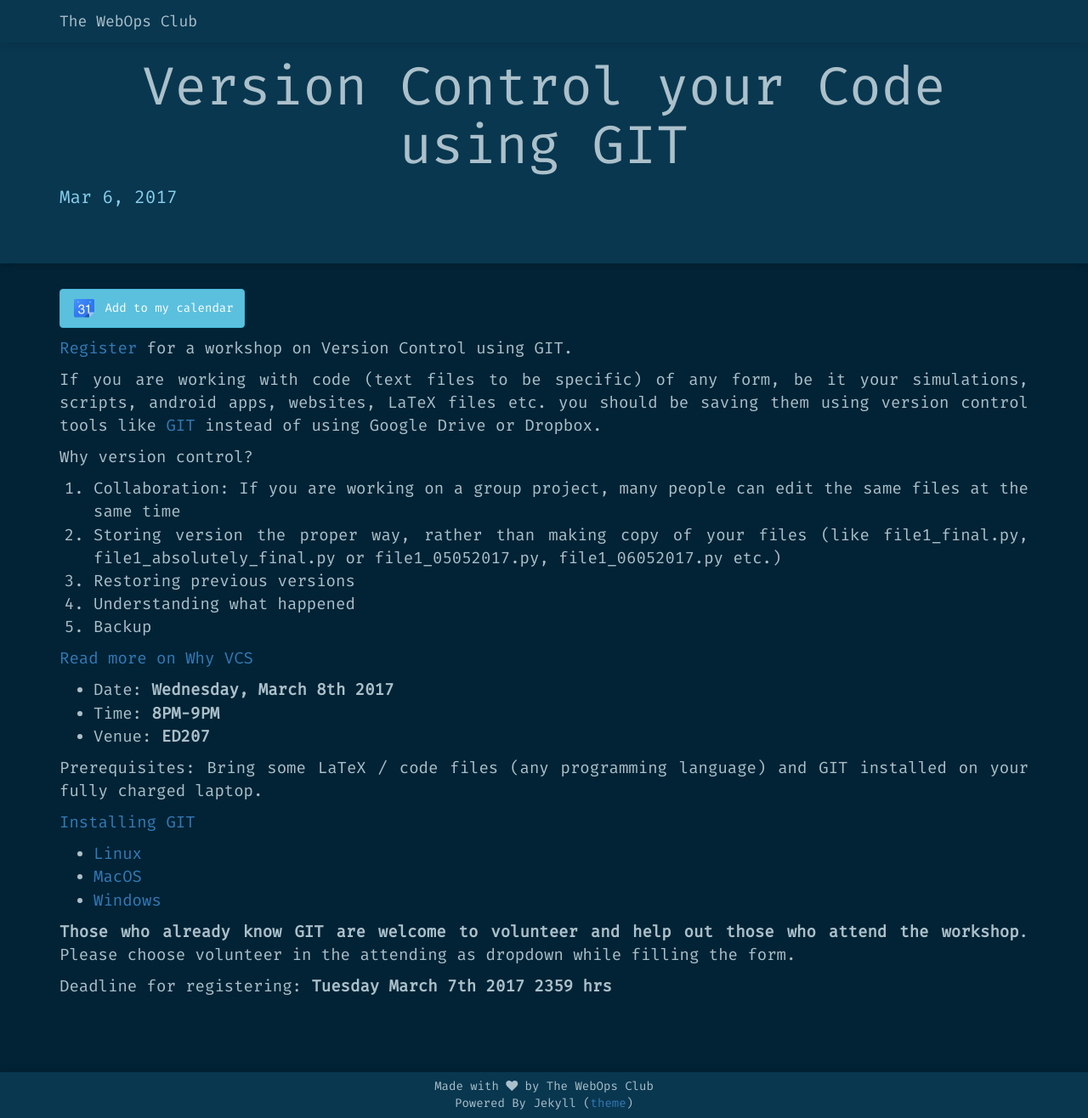
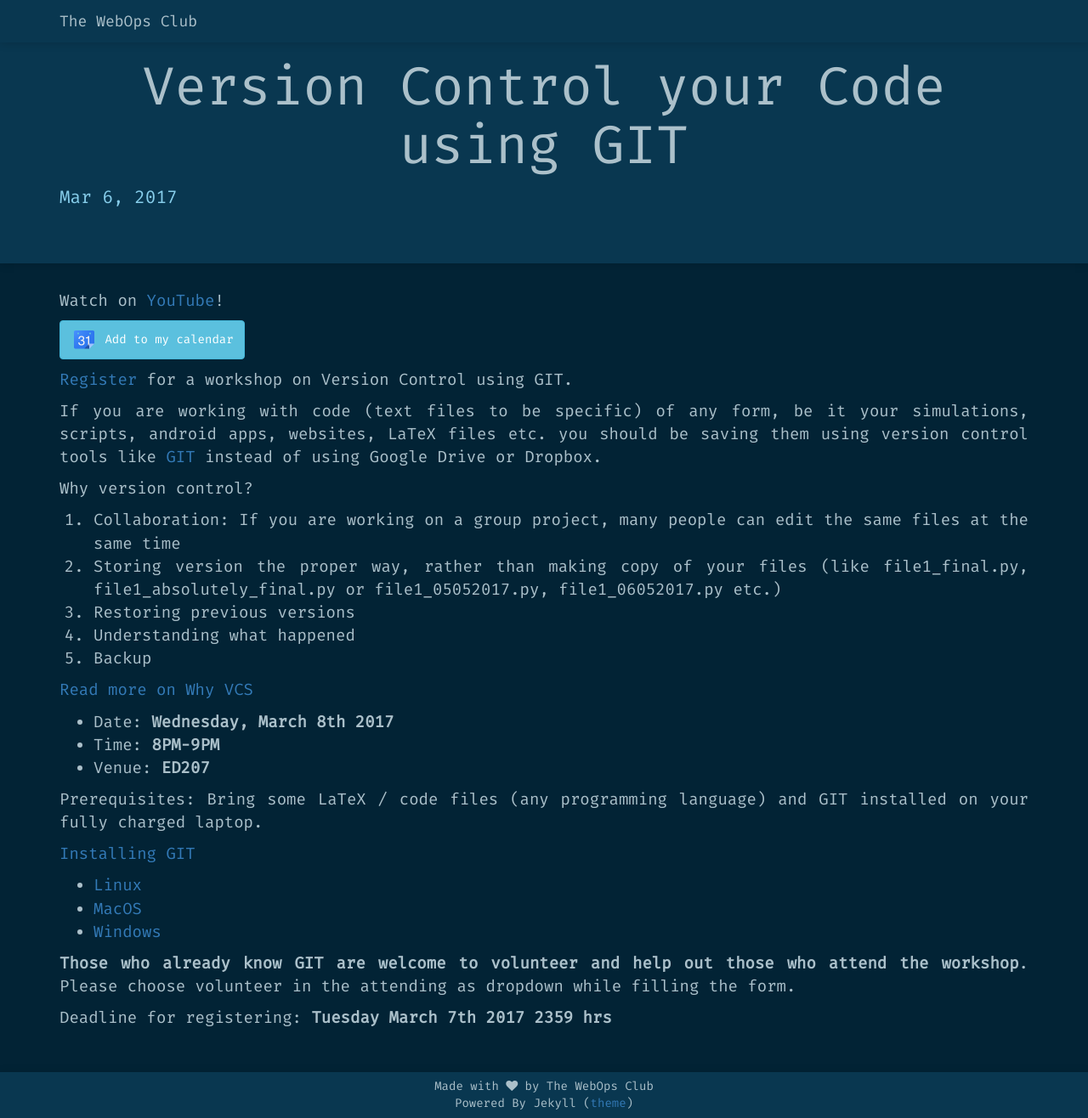
Before and after one commit to The-WebOps-Club/the-webops-club.github.io, a Jekyll site: the page built from _posts/2017-03-06-version-control-your-code-using-git.markdown, in a window 1280 px wide and 1316 px high. Shown: the whole window at 85% size. Built offline with Jekyll 4.4.1, drawn with Linux system fonts in a browser that asks for light colours; nearby versions of some CDN libraries; some web fonts are replaced; comment, search, counter and statistics services are not loaded.

Commit message:
Update 2017-03-06-version-control-your-code-using-git.markdown

```diff
--- a/_posts/2017-03-06-version-control-your-code-using-git.markdown
+++ b/_posts/2017-03-06-version-control-your-code-using-git.markdown
@@ -5,6 +5,9 @@ comments:   true
 date:       2017-03-06 12:30:00 +0530
 categories: workshop
 ---
+
+Watch on [YouTube][youtube-link]!
+
 <a href="http://www.google.com/calendar/event?action=TEMPLATE&text=Version%20Control%20your%20Code%20using%20GIT&dates=20170308T143000Z/20170308T153000Z&details=Introduction%20to%20version%20control%20using%20GIT&location=ED207&trp=false&sprop=&sprop=name:" target="_blank" rel="nofollow"><button class="btn btn-info"><img height="32px" src="{{ site.url }}/assets/gcal.png"/> Add to my calendar</button></a>
 
 [Register][register-link]{:target="_blank"} for a workshop on Version Control using GIT.
@@ -43,3 +46,4 @@ Deadline for registering: **Tuesday March 7th 2017 2359 hrs**
 [linux-git]: https://git-scm.com/download/linux
 [macos-git]: https://git-scm.com/download/mac
 [windows-git]: https://git-for-windows.github.io/
+[youtube-link]: https://www.youtube.com/watch?v=hSmbqC-p7MY
```
